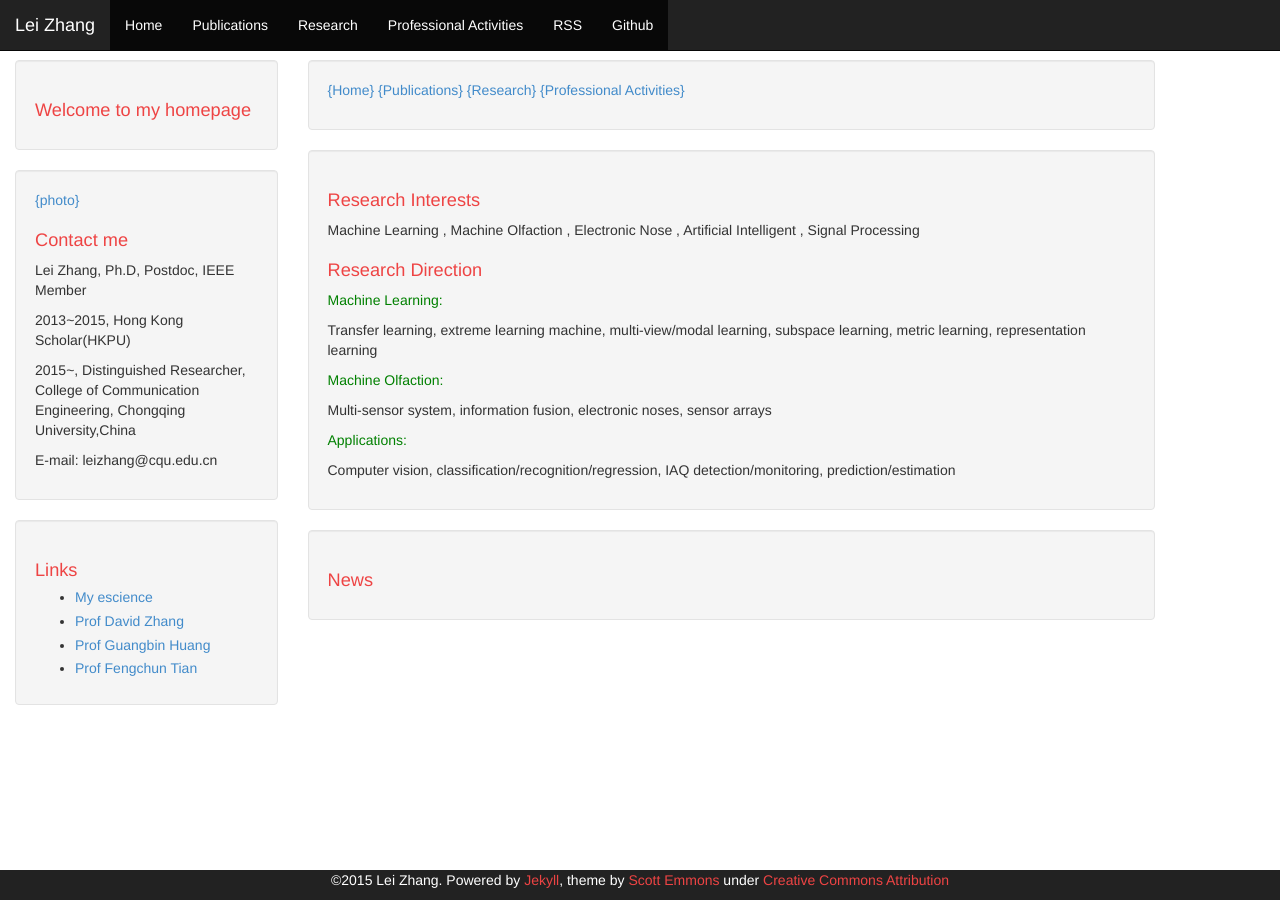
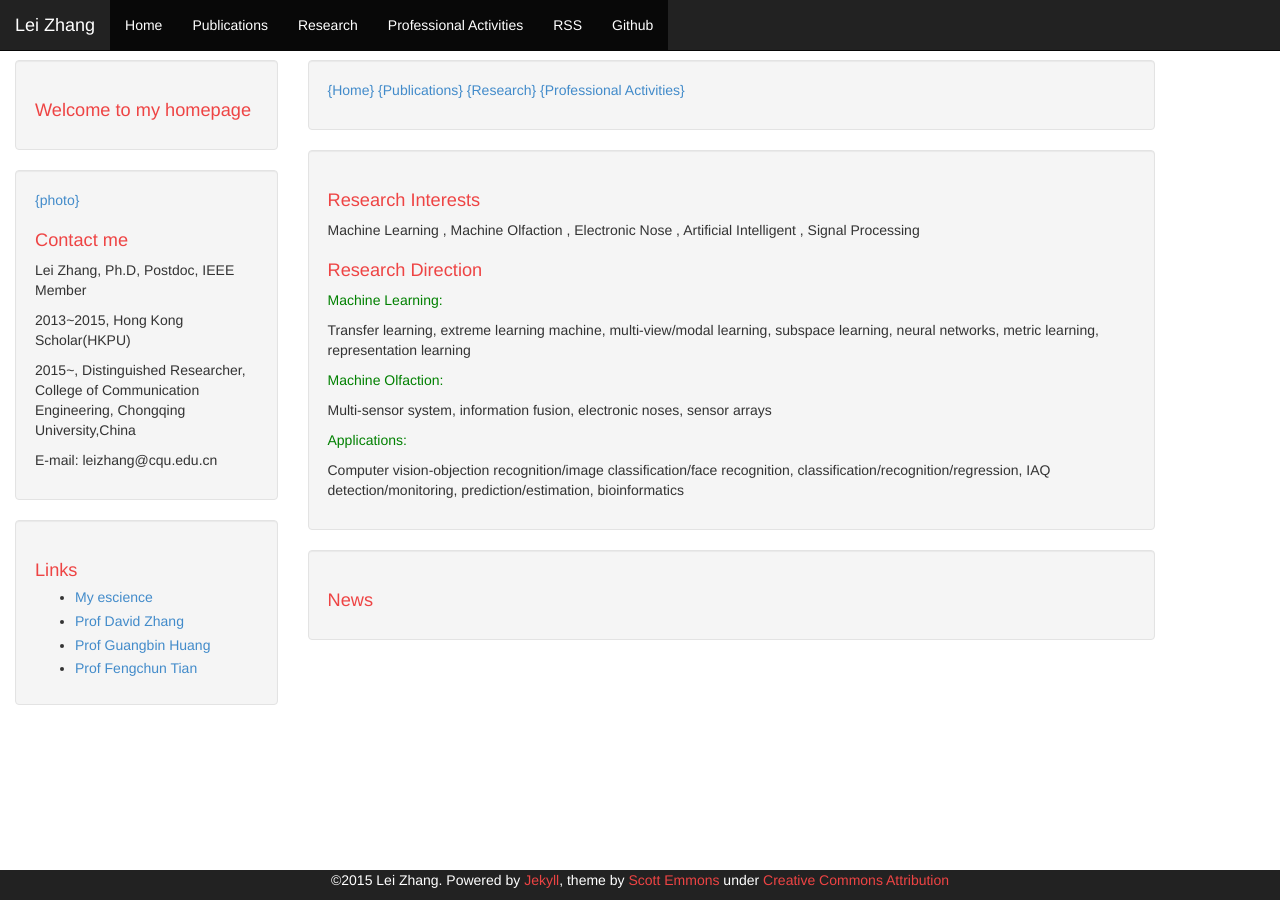
Before and after one commit to DrLeiZhang/website, a Jekyll site: the page built from index.html, in a window 1280 px wide. Built offline with Jekyll 4.4.1, drawn with Linux system fonts in a browser that asks for light colours; Markdown is read by kramdown in place of the engine named in the settings; the list of posts is cut into pages by our own code.

Commit message:
Update
Signed-off-by: leizhang@cqu.edu.cn <leizhang@cqu.edu.cn>

```diff
--- a/index.html
+++ b/index.html
@@ -11,11 +11,11 @@ layout: default
 
 <h1>Research Direction </h1>
 <p  style="color:green;">Machine Learning:</p>
-<p>Transfer learning, extreme learning machine, multi-view/modal learning, subspace learning, metric learning, representation learning</p>
+<p>Transfer learning, extreme learning machine, multi-view/modal learning, subspace learning, neural networks, metric learning, representation learning</p>
 <p  style="color:green;">Machine Olfaction:</p>
 <p>Multi-sensor system, information fusion, electronic noses, sensor arrays</p>
 <p  style="color:green;">Applications:</p>
-<p>Computer vision, classification/recognition/regression, IAQ detection/monitoring, prediction/estimation</p>
+<p>Computer vision-objection recognition/image classification/face recognition, classification/recognition/regression, IAQ detection/monitoring, prediction/estimation, bioinformatics</p>
 </div>
 
 <div class="well">
```
